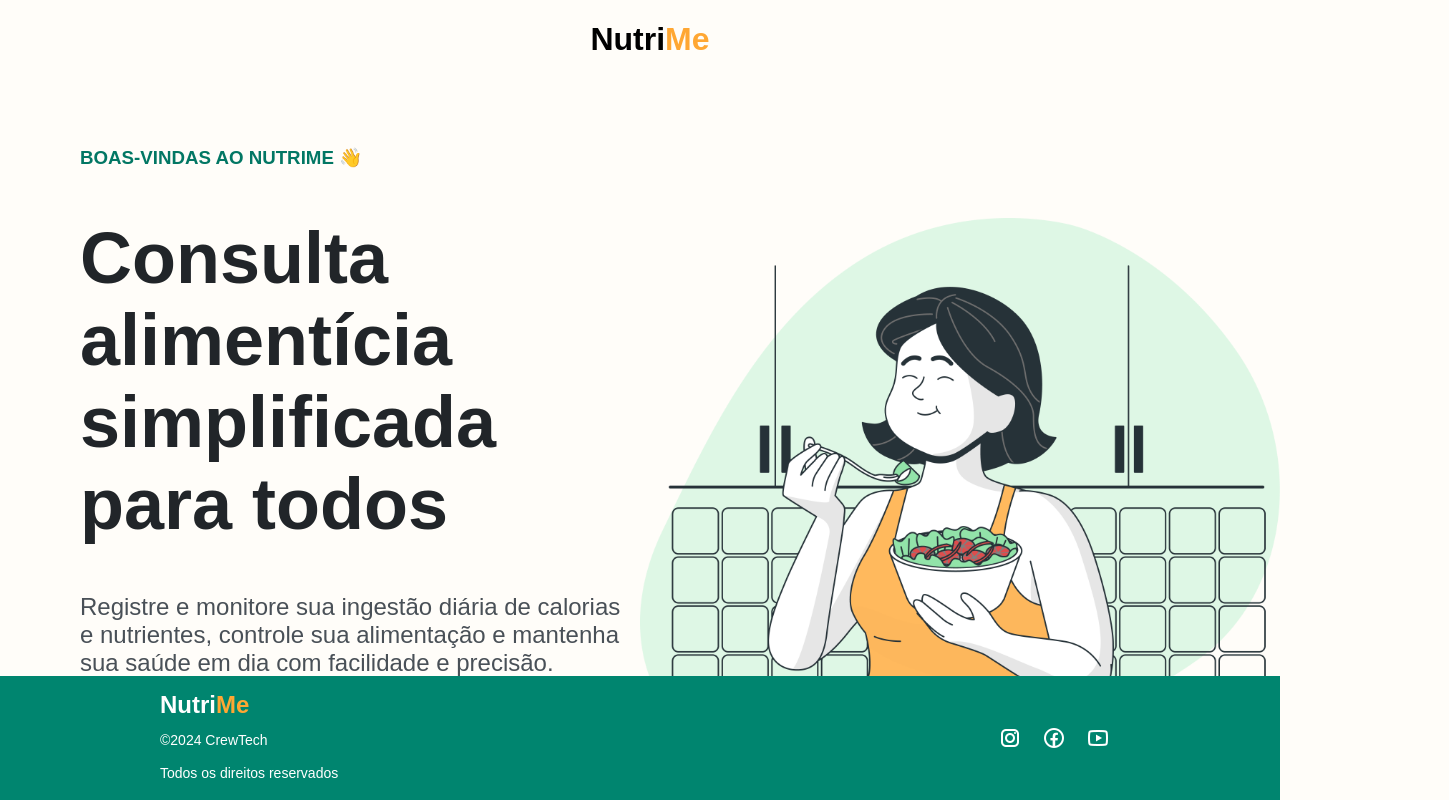
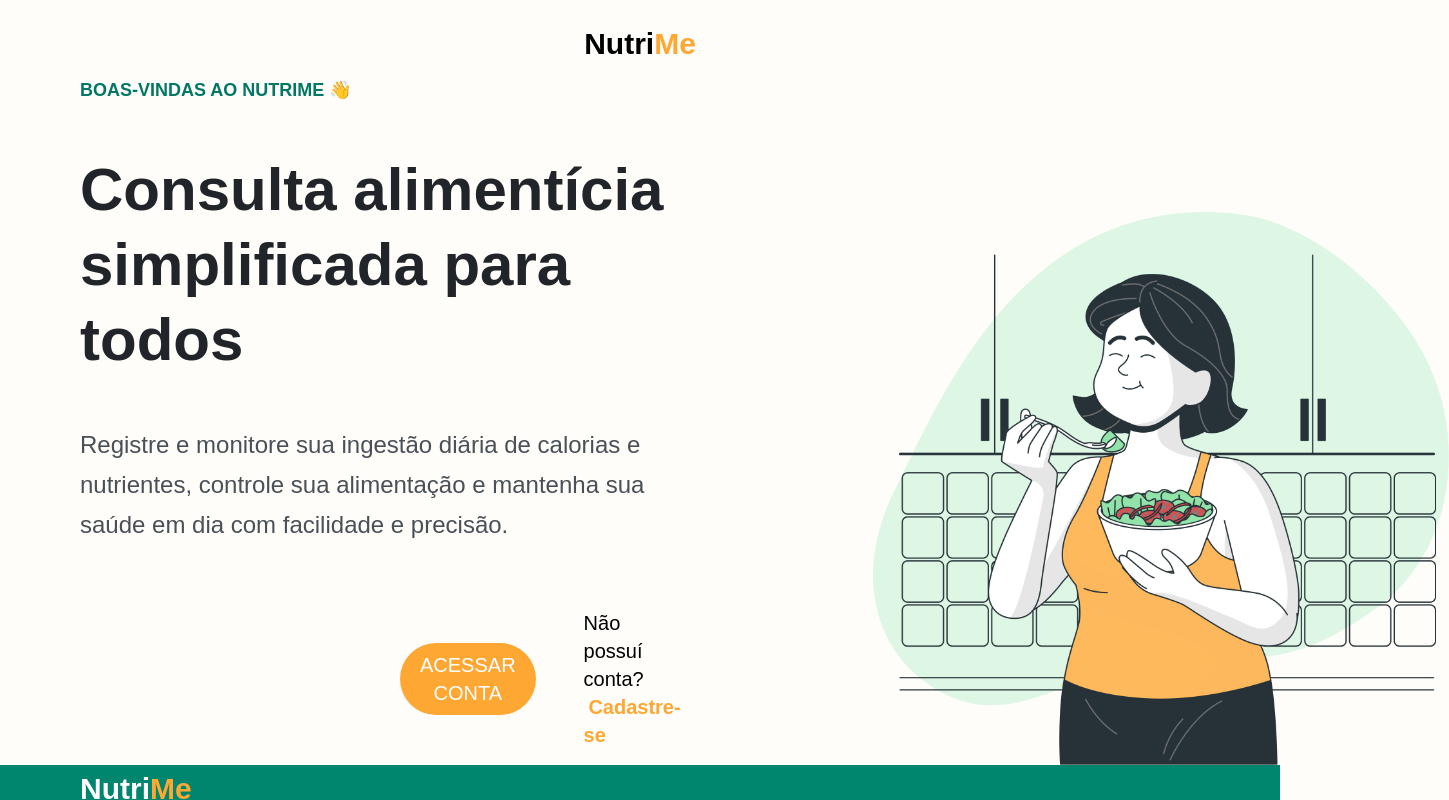
Before and after one commit to crewTech-ABP/API-DSM-2SEM-2024, a React (Create React App) app in the folder nutriMe/front/: page / in a window 1280 px wide. Shown: the top 800 px of the page, 1449 px wide, since content can reach past the window. Built offline with nearby package versions, Linux system fonts and the light colour scheme; no server answers.

Commit message:
Atualiza projeto com Tailwind CSS

```diff
--- a/nutriMe/front/package.json
+++ b/nutriMe/front/package.json
@@ -19,6 +19,7 @@
     "react-router-dom": "^6.24.1",
     "react-scripts": "5.0.1",
     "styled-components": "^6.1.11",
+    "tailwind-styled-components": "^2.2.0",
     "typescript": "^4.9.5",
     "web-vitals": "^2.1.4"
   },
@@ -47,6 +48,7 @@
     ]
   },
   "devDependencies": {
-    "@babel/plugin-proposal-private-property-in-object": "^7.21.11"
+    "@babel/plugin-proposal-private-property-in-object": "^7.21.11",
+    "tailwindcss": "^3.4.13"
   }
 }
--- a/nutriMe/front/src/components/Footer.tsx
+++ b/nutriMe/front/src/components/Footer.tsx
@@ -1,4 +1,4 @@
-import styled from "styled-components";
+import tw from "tailwind-styled-components";
 
 import FacebookIcon from "../assets/icon-facebook.png";
 import InstagramIcon from "../assets/icon-instagram.png";
@@ -9,9 +9,9 @@ export default function Footer(){
         <WrapperF>
             <FooterWrapper>
                 <TextWrapper>
-                    <p>Nutri<OrangeText>Me</OrangeText></p>
-                    <p>©2024 CrewTech</p>
-                    <p>Todos os direitos reservados</p>
+                    <p className="font-bold text-xl lg:text-3xl">Nutri<OrangeText>Me</OrangeText></p>
+                    <p className="my-3 mx-0 lg:text-lg">©2024 CrewTech</p>
+                    <p className="my-3 mx-0 lg:text-lg">Todos os direitos reservados</p>
                 </TextWrapper>
                 <ImageWrapper>
                     <Image src={InstagramIcon} alt="Instagram Icon" />
@@ -23,52 +23,45 @@ export default function Footer(){
     );
 }
 
-
-const WrapperF = styled.div`
-    position: absolute;
-    bottom: 0;
-    width: 100%;
-    background-color: #00856F;
+const WrapperF = tw.div`
+    w-screen
+    bg-footer-color
+    py-4
 `;
 
-const FooterWrapper = styled.div`
-    height: 60px;
-    display: flex;
-    justify-content: space-between;
-    margin: 2rem 10rem;
+const FooterWrapper = tw.div`
+    flex
+    justify-between
+    m-10
+    h-10
 `;
 
-const Image = styled.img`
-    width: auto;
-    height: auto;
-    margin: 0 10px;
+const Image = tw.img`
+    w-auto
+    h-auto
+    my-0
+    mx-1
 `;
 
-const TextWrapper = styled.div`
-    color: white;
-    font-size: 14px;
-    display: flex;
-    flex-direction: column;
-    justify-content: center;
-    line-height: 0.5;
-    text-align: left;
+const TextWrapper = tw.div`
+    flex
+    flex-col
+    justify-center
+    text-white
+    text-sm
+    leading-4
+    text-left
 
-    p {
-        margin: 0.8rem 0;
-    }
-
-    p:first-of-type {
-    font-weight: bold;
-    font-size: 1.5rem;
-  }
+    lg:ml-10
 `;
 
+const ImageWrapper = tw.div`
+    flex
+    items-center
 
-const ImageWrapper = styled.div`
-    display: flex;
-    align-items: center;
+    lg:mr-10
 `;
 
-const OrangeText = styled.span`
-  color: #FFA733;
+const OrangeText = tw.span`
+    text-orange-color
 `;
--- a/nutriMe/front/src/components/Header.tsx
+++ b/nutriMe/front/src/components/Header.tsx
@@ -1,8 +1,9 @@
-import styled from "styled-components";
 import Logo from "./Logo";
 import UserMenu from "./UserMenu";
 import { useUser } from "../hooks";
 import AdmMenu from "./AdmMenu";
+
+import tw from "tailwind-styled-components";
 
 export default function Header() {
   const {token} = useUser();
@@ -18,18 +19,17 @@ export default function Header() {
   );
 }
 
-const Wrapper = styled.div`
-  display: flex;
-  flex-direction: row;
-  justify-content: center;
-  align-items: center;
-  box-sizing: border-box;
-  margin-bottom: -10rem;
-  padding: 0 2rem;
-  position: relative;
+const Wrapper = tw.div`
+  flex
+  flex-row
+  justify-center
+  items-center
+  h-16
+
+  lg:mt-3
 `;
 
-const TokenWrapper = styled.div`
-  position: absolute;
-  right: 2rem;
+const TokenWrapper = tw.div`
+  absolute
+  right-2
 `;
--- a/nutriMe/front/src/components/Logo.tsx
+++ b/nutriMe/front/src/components/Logo.tsx
@@ -1,30 +1,28 @@
-import styled from "styled-components";
+import React from "react";
+import tw from "tailwind-styled-components";
 
 export default function Logo() {
   return (
     <Wrapper>
       <TextSld>
-        Nutri
-        <OrangeText>Me</OrangeText>
+        Nutri<OrangeText>Me</OrangeText>
       </TextSld>
     </Wrapper>
   );
 }
 
-
-const Wrapper = styled.div`
-  display: flex;
-  flex-direction: row;
-  align-items: center;
+const Wrapper = tw.div`
+  flex
+  flex-row
+  items-center
+  text-3xl/8
+  font-bold
 `;
 
-const TextSld = styled.h1`
-  display: flex;
-  color: black;
-  margin-left: 20px;
+const TextSld = tw.h1`
+  text-black
 `;
 
-const OrangeText = styled.span`
-  color: #FFA733;
-  display: flex;
+const OrangeText = tw.span`
+  text-orange-color
 `;
--- a/nutriMe/front/src/index.css
+++ b/nutriMe/front/src/index.css
@@ -1,13 +1,8 @@
+@tailwind base;
+@tailwind components;
+@tailwind utilities;
+
 html, body {
-  display: flex;
-  flex-direction: column;
-  margin: 0;
-  padding: 0;
-  box-sizing: border-box;
   font-family: 'DM Sans Variable', sans-serif;
-  -webkit-font-smoothing: antialiased;
-  -moz-osx-font-smoothing: grayscale;
-  height: 100%;
-  min-width: 600px;
   background-color: #FFFDF9;
 }
--- a/nutriMe/front/src/pages/MainPage.tsx
+++ b/nutriMe/front/src/pages/MainPage.tsx
@@ -1,5 +1,5 @@
 import {Button, Header, Footer, LinkButton } from "../components";
-import styled from "styled-components";
+import tw from "tailwind-styled-components"
 import { useNavigate } from 'react-router-dom';
 
 import EatingFood from "../assets/eating-food.png";
@@ -12,12 +12,12 @@ export default function MainPage() {
             <Header />
             <ContentWrapper>
                 <TextWrapper>
-                    <h3>BOAS-VINDAS AO NUTRIME 👋</h3>
-                    <h1>Consulta alimentícia simplificada para todos</h1>
-                    <p>Registre e monitore sua ingestão diária de calorias e nutrientes,
+                    <h3 className="text-dark-green-color lg:text-lg font-semibold">BOAS-VINDAS AO NUTRIME 👋</h3>
+                    <h1 className="text-text-color text-3xl lg:text-6xl lg:leading-tight font-bold ">Consulta alimentícia simplificada para todos</h1>
+                    <p className="text-p-color text-lg lg:text-2xl lg:leading-10 font-medium ">Registre e monitore sua ingestão diária de calorias e nutrientes,
                         controle sua alimentação e mantenha sua saúde em dia com facilidade e precisão.</p>
                     <LineSld>
-                        <Button label="Acessar conta" click={() => navigate('/signin')}/>
+                        <MainButton label="Acessar conta" click={() => navigate('/signin')}/>
                         <LinkButton label="Não possuí conta?" bold="Cadastre-se" to="/signup"/>
                     </LineSld>
                 </TextWrapper>
@@ -30,68 +30,90 @@ export default function MainPage() {
     );
 }
 
-const Wrapper = styled.div`
-    display: flex;
-    flex-direction: column;
-    height: 100vh;
-    width: 100vw;
-    box-sizing: border-box;
-    position: relative;
+const Wrapper = tw.div`
+    flex
+    flex-col
+    min-h-screen
 `;
 
-const ContentWrapper = styled.div`
-    display: flex;
-    flex-direction: row;
-    justify-content: flex-start;
-    margin-top: 10rem;
-    flex: 1;
-    margin-bottom: 7rem;
+const ContentWrapper = tw.div`
+    flex
+    flex-col
+    justify-center
+    items-center
+    flex-grow
+
+    lg:flex-row
+    lg:justify-between
 `;
 
-const TextWrapper = styled.div`
 
-    padding-left: 5rem;
-    padding-top: 3rem;
-    flex-grow: 2;
+const TextWrapper = tw.div`
+    space-y-4
+    text-center
+    leading-loose
+    w-10/12
 
-    h3{
-        color: #027764;
-    }
-    h1{
-        color: #212529;
-        font-size: 4.5rem;
-    }
-    p{
-        color: #495057;
-        font-size: 1.5rem;
-    }
+    lg:text-left
+    lg:ml-20
+    lg:flex-2
+    lg:max-w-4xl
+    lg:space-y-12
+`;
+//como estava antes
+// xl:text-left
+// xl:ml-36
+// xl:flex-2
+// xl:max-w-4xl
+// xl:-mt-20
+// xl:space-y-12
+
+
+const LineSld = tw.div`
+    flex
+    flex-col
+    items-center
+
+    lg:flex-row
+    lg:ml-80
+    lg:gap-12
+    lg:text-xl
+`;
+//como estava antes
+// lg:flex-row
+// lg:ml-80
+// lg:gap-12
+// lg:text-xl
+
+
+const ImageWrapper = tw.div`
+    flex
+    flex-grow
+    h-full
+    self-end
+    justify-center
+
+    lg:flex-1
+    lg:h-auto
+    lg:ml-48
 `;
 
-const LineSld = styled.div`
-    display: flex;
-    flex-direction: row;
-    align-items: center;
-    justify-content: center;
-    gap: 3rem;
-    margin-top: 5rem;
+//
+// lg:flex-1
+// lg:h-auto
+// lg:ml-64
 
-    font-size: 1.3rem;
+const Image = tw.img`
+    h-auto
+    w-auto
+    object-contain
 
-    Button{
-        font-size: 1.2rem;
-        padding: 1rem 2rem;
-        font-weight: bold;
-    }
+    lg:w-max
+    lg:max-w-xl
 `;
 
-const ImageWrapper = styled.div`
-    flex-grow: 1;
-    align-content: flex-end;
-`;
-
-const Image = styled.img`
-    width: 40rem;
-    height: auto;
-    object-fit: contain;
-
-`;
+const MainButton = tw(Button)`
+    text-lg
+    py-4
+    px-8
+`
--- a/nutriMe/front/src/pages/SignUpPage.tsx
+++ b/nutriMe/front/src/pages/SignUpPage.tsx
@@ -28,9 +28,9 @@ export default function SignUpPage() {
     <Wrapper>
       <Header />
       <ContentWrapper>
-      {error && <Error>{error.error}</Error>}
       <Image src={EatingMoreFood} alt="FastFood Image" />
       <FieldWrapper>
+      {error && <Error>{error.error}</Error>}
         <TextSld>CADASTRO</TextSld>
         <Input
           type="text"
--- /dev/null
+++ b/nutriMe/front/tailwind.config.js
@@ -0,0 +1,19 @@
+/** @type {import('tailwindcss').Config} */
+module.exports = {
+  content: [
+    "./src/**/*.{js,jsx,ts,tsx}",
+  ],
+  theme: {
+    extend: {
+      colors:{
+        'dark-green-color': '#027764',
+        'text-color': '#212529',
+        'p-color': '#495057',
+        'orange-color': '#FFA733',
+        'footer-color': '#00856F',
+        'orange-hover-color': '#FF8418'
+      }
+    },
+  },
+  plugins: [],
+}
```
Also changed, not shown: 1 other file (tests, documents, lock files or other folders).
